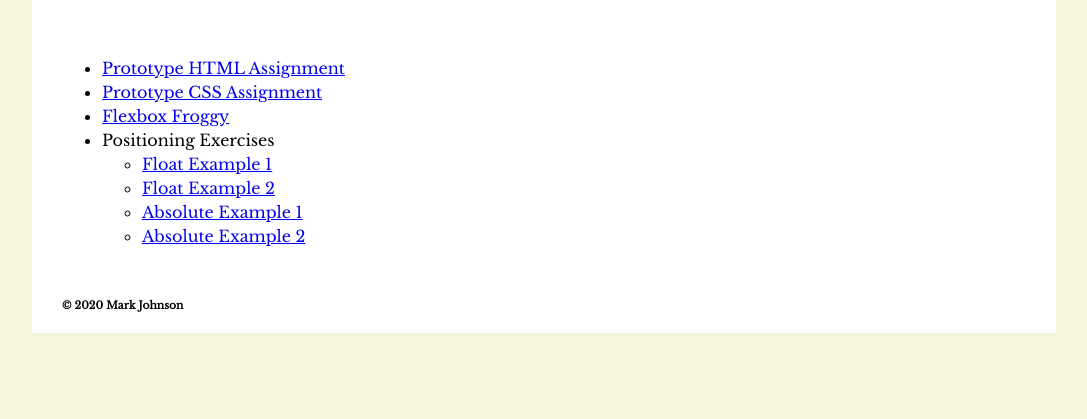
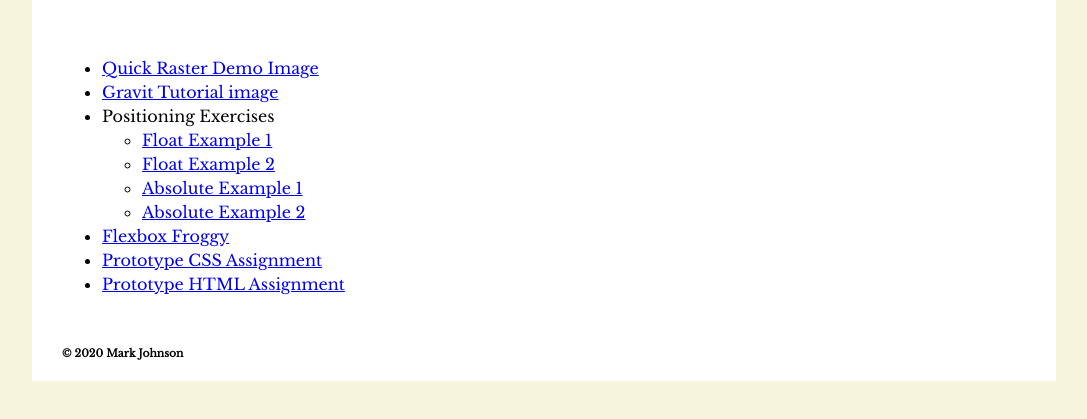
Before and after one commit to PhilthyLogophile/IFSC-1310, a plain HTML site: page index.html in a window 1280 px wide. Shown: the part 139-558 px from the top of the page, without its empty margins (96-1183 px from the left). Drawn offline with nearby package versions, Linux system fonts and the light colour scheme.

Commit message:
Addition of two demo images

```diff
--- a/index.html
+++ b/index.html
@@ -20,9 +20,8 @@
   </header>
   <nav class="primary">
     <ul>
-      <li><a href="proto/index.html">Prototype HTML Assignment</a></li>
-      <li><a href="css-demo/index.html">Prototype CSS Assignment</a></li>
-      <li><a href="assets/img/froggy.png">Flexbox Froggy</a></li>
+      <li><a href="assets/img/hl2-3.webp">Quick Raster Demo Image</a></li>
+      <li><a href="assets/img/toot-oriole.jpg">Gravit Tutorial image</a></li>
       <li>Positioning Exercises
         <ul>
           <li><a href="positioning-lab/float-1.html">Float Example 1</a></li>
@@ -31,6 +30,9 @@
           <li><a href="positioning-lab/absolute-2.html">Absolute Example 2</a></li>
         </ul>
       </li>
+      <li><a href="assets/img/froggy.png">Flexbox Froggy</a></li>
+      <li><a href="css-demo/index.html">Prototype CSS Assignment</a></li>
+      <li><a href="proto/index.html">Prototype HTML Assignment</a></li>
     </ul>
   </nav>
   <footer class="primary">
```
Also changed, not shown: assets/img/hl2-3.webp (added), assets/img/toot-oriole.jpg (added).
